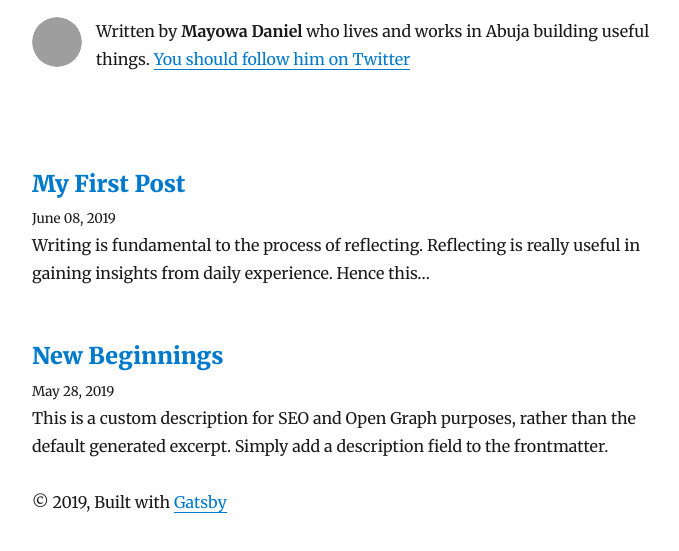
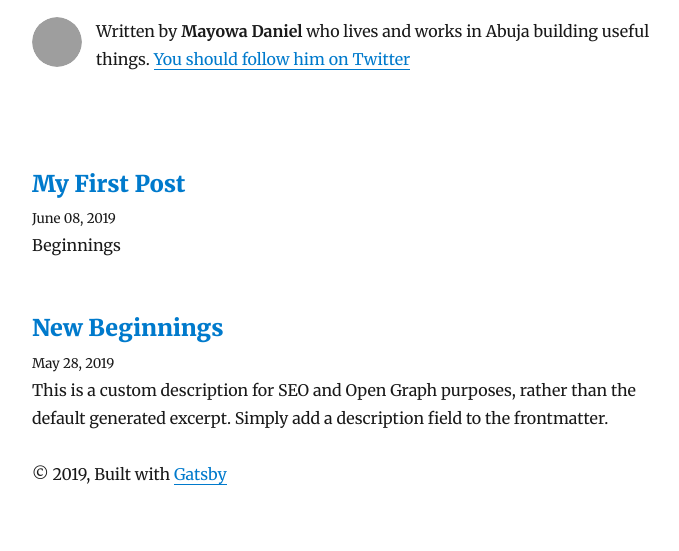
Before and after one commit to danieloi/blog-mayowa-me, a Gatsby site: page / in a window 1280 px wide. Shown: the part 137-688 px from the top of the page, without its empty margins (293-972 px from the left). Built offline with nearby package versions, Linux system fonts and the light colour scheme; Gatsby itself is replaced by a stand-in of ours; some packages are replaced by stand-ins of ours; grey boxes are pictures that could not be loaded.

Commit message:
added description to blog post to stop build crashes

```diff
--- a/content/blog/2019-06-08-first-post/index.md
+++ b/content/blog/2019-06-08-first-post/index.md
@@ -1,6 +1,7 @@
 ---
 title: My First Post
 date: "2019-06-08"
+description: "Beginnings"
 ---
 
 Writing is fundamental to the process of reflecting.
```
Also changed, not shown: 1 other file.
